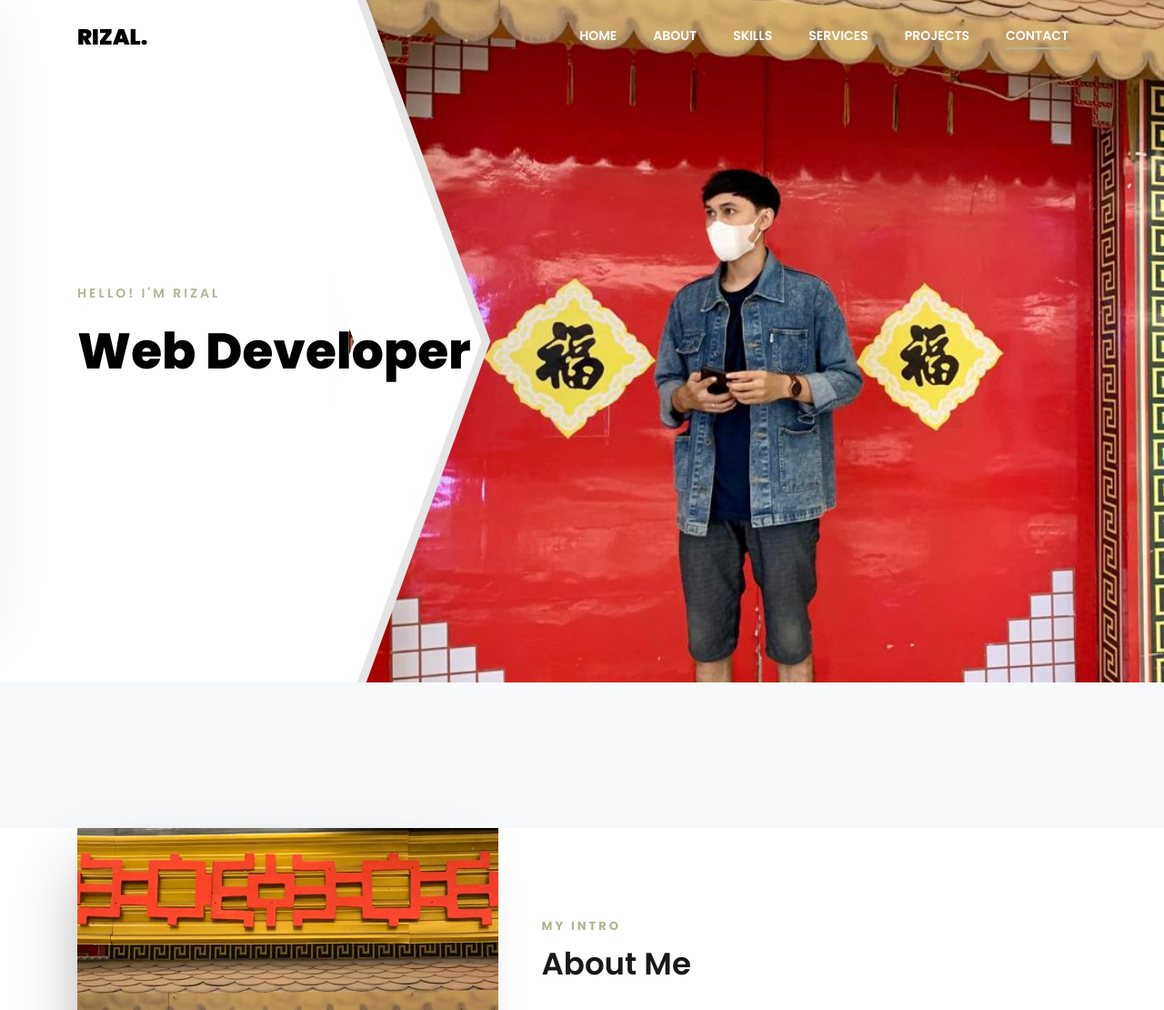
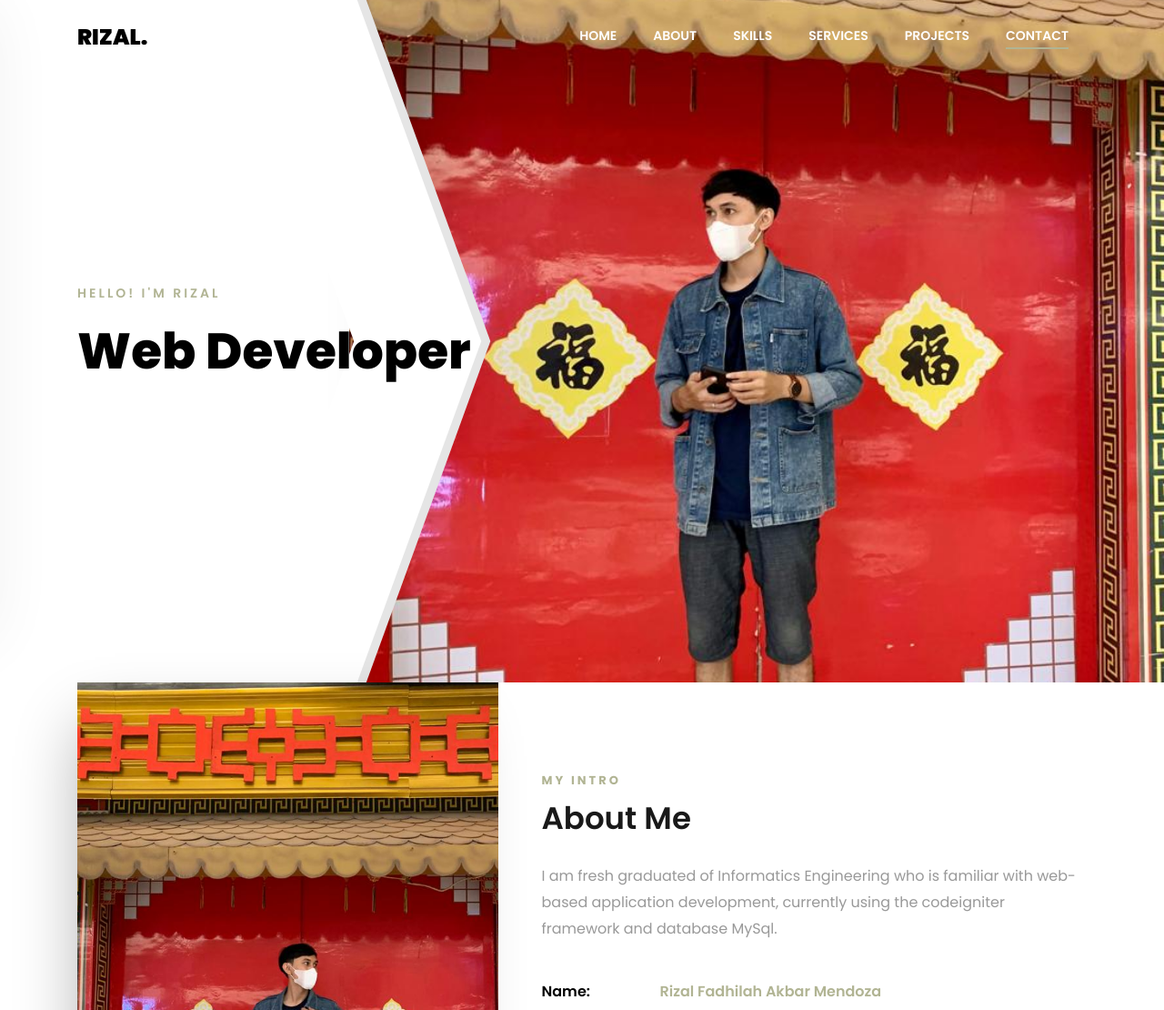
Before and after one commit to rizalfam/rizalfam.github.io, a plain HTML site: page index.html in a window 1280 px wide. Shown: the top 1110 px of the page at 91% size. Drawn offline with Linux system fonts and the light colour scheme; some packages are replaced by stand-ins of ours; no server answers; files whose address does not match are found by name.

Commit message:
edit portofolio

```diff
--- a/index.html
+++ b/index.html
@@ -75,9 +75,9 @@
 		</div>
 	</section>
 
-	<section class="ftco-counter img bg-light" id="section-counter">
+	<!-- <section class="ftco-counter img bg-light" id="section-counter">
 
-	</section>
+	</section> -->
 
 	<section class="ftco-about ftco-section ftco-no-pt ftco-no-pb" id="about-section">
 		<div class="container">
```
